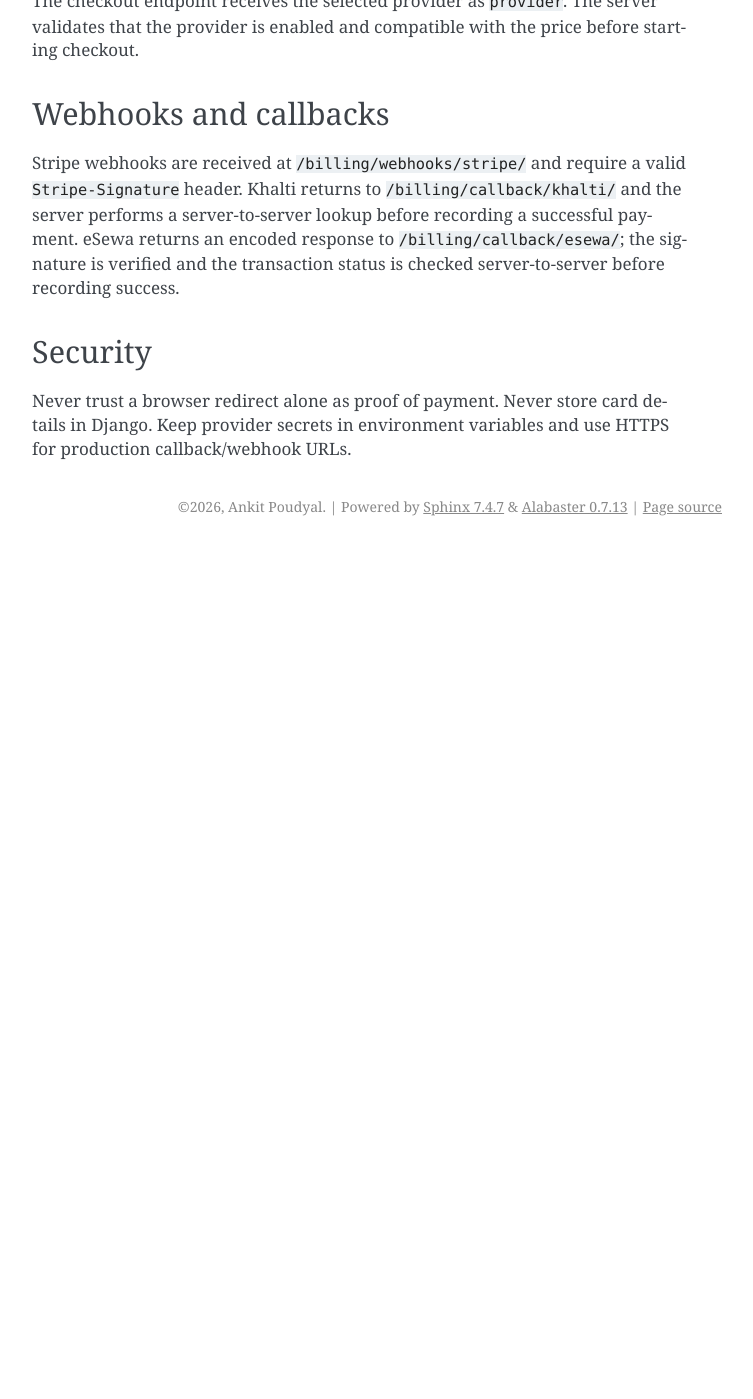
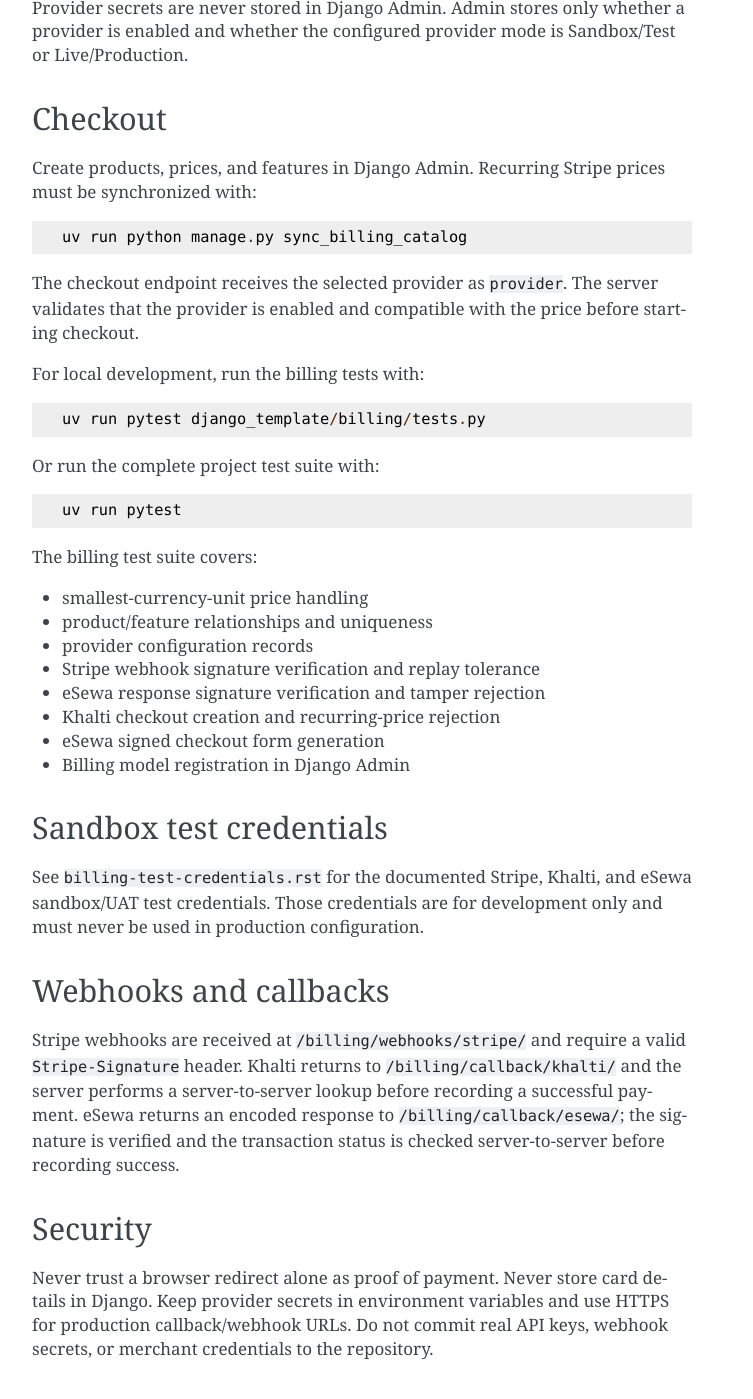
Before and after one commit to 0Ankit0/Django-Template, a Sphinx documentation site: the page built from docs/billing.rst, in a window 1280 px wide and 1400 px high, scrolled down 1007 px. Shown: the whole window, without its empty margins (388-1141 px from the left). Built offline with Sphinx 7.4.7, drawn with Linux system fonts in a browser that asks for light colours; before the commit the page ends 1553 px from its top, so only the background shows below that; some of the changed text lies outside the part shown.

Commit message:
docs(billing): document provider testing and test suite

```diff
--- a/docs/billing.rst
+++ b/docs/billing.rst
@@ -1,7 +1,8 @@
 Billing providers
 =================
 
-The billing app is tenant-first and supports Stripe, Khalti, and eSewa. The pricing page lets a customer choose the provider for each eligible price.
+The billing app is tenant-first and supports Stripe, Khalti, and eSewa. The
+pricing page lets a customer choose the provider for each eligible price.
 
 Provider capabilities
 ---------------------
@@ -10,7 +11,17 @@
 * Khalti: one-time NPR payments through Khalti ePayment v2.
 * eSewa: one-time NPR payments through ePay v2.
 
-Khalti and eSewa are intentionally not presented for recurring prices. They are modeled as wallet payments in this template; Stripe remains the automatic recurring-subscription provider.
+Khalti and eSewa are intentionally not presented for recurring prices. They
+are modeled as wallet payments in this template; Stripe remains the automatic
+recurring-subscription provider.
+
+Provider selection
+------------------
+
+The customer submits a provider choice with checkout. The server validates
+both the provider and the price before creating a payment. A provider must be
+enabled in ``Admin -> Billing -> Provider configurations`` and must support the
+selected price. Recurring prices are restricted to Stripe.
 
 Environment
 -----------
@@ -26,21 +37,62 @@
 ``BILLING_ESEWA_ENABLED`` / ``ESEWA_PRODUCT_CODE`` / ``ESEWA_SECRET_KEY`` / ``ESEWA_ENVIRONMENT``
     eSewa configuration. Use ``sandbox`` while testing.
 
+Provider secrets are never stored in Django Admin. Admin stores only whether a
+provider is enabled and whether the configured provider mode is Sandbox/Test
+or Live/Production.
+
 Checkout
 --------
 
-Create products, prices, and features in Django Admin. Recurring Stripe prices must be synchronized with:
+Create products, prices, and features in Django Admin. Recurring Stripe prices
+must be synchronized with::
 
-``uv run python manage.py sync_billing_catalog``
+    uv run python manage.py sync_billing_catalog
 
-The checkout endpoint receives the selected provider as ``provider``. The server validates that the provider is enabled and compatible with the price before starting checkout.
+The checkout endpoint receives the selected provider as ``provider``. The
+server validates that the provider is enabled and compatible with the price
+before starting checkout.
+
+For local development, run the billing tests with::
+
+    uv run pytest django_template/billing/tests.py
+
+Or run the complete project test suite with::
+
+    uv run pytest
+
+The billing test suite covers:
+
+* smallest-currency-unit price handling
+* product/feature relationships and uniqueness
+* provider configuration records
+* Stripe webhook signature verification and replay tolerance
+* eSewa response signature verification and tamper rejection
+* Khalti checkout creation and recurring-price rejection
+* eSewa signed checkout form generation
+* Billing model registration in Django Admin
+
+Sandbox test credentials
+------------------------
+
+See ``billing-test-credentials.rst`` for the documented Stripe, Khalti, and
+eSewa sandbox/UAT test credentials. Those credentials are for development only
+and must never be used in production configuration.
 
 Webhooks and callbacks
 ----------------------
 
-Stripe webhooks are received at ``/billing/webhooks/stripe/`` and require a valid ``Stripe-Signature`` header. Khalti returns to ``/billing/callback/khalti/`` and the server performs a server-to-server lookup before recording a successful payment. eSewa returns an encoded response to ``/billing/callback/esewa/``; the signature is verified and the transaction status is checked server-to-server before recording success.
+Stripe webhooks are received at ``/billing/webhooks/stripe/`` and require a
+valid ``Stripe-Signature`` header. Khalti returns to
+``/billing/callback/khalti/`` and the server performs a server-to-server lookup
+before recording a successful payment. eSewa returns an encoded response to
+``/billing/callback/esewa/``; the signature is verified and the transaction
+status is checked server-to-server before recording success.
 
 Security
 --------
 
-Never trust a browser redirect alone as proof of payment. Never store card details in Django. Keep provider secrets in environment variables and use HTTPS for production callback/webhook URLs.
+Never trust a browser redirect alone as proof of payment. Never store card
+details in Django. Keep provider secrets in environment variables and use HTTPS
+for production callback/webhook URLs. Do not commit real API keys, webhook
+secrets, or merchant credentials to the repository.
```
